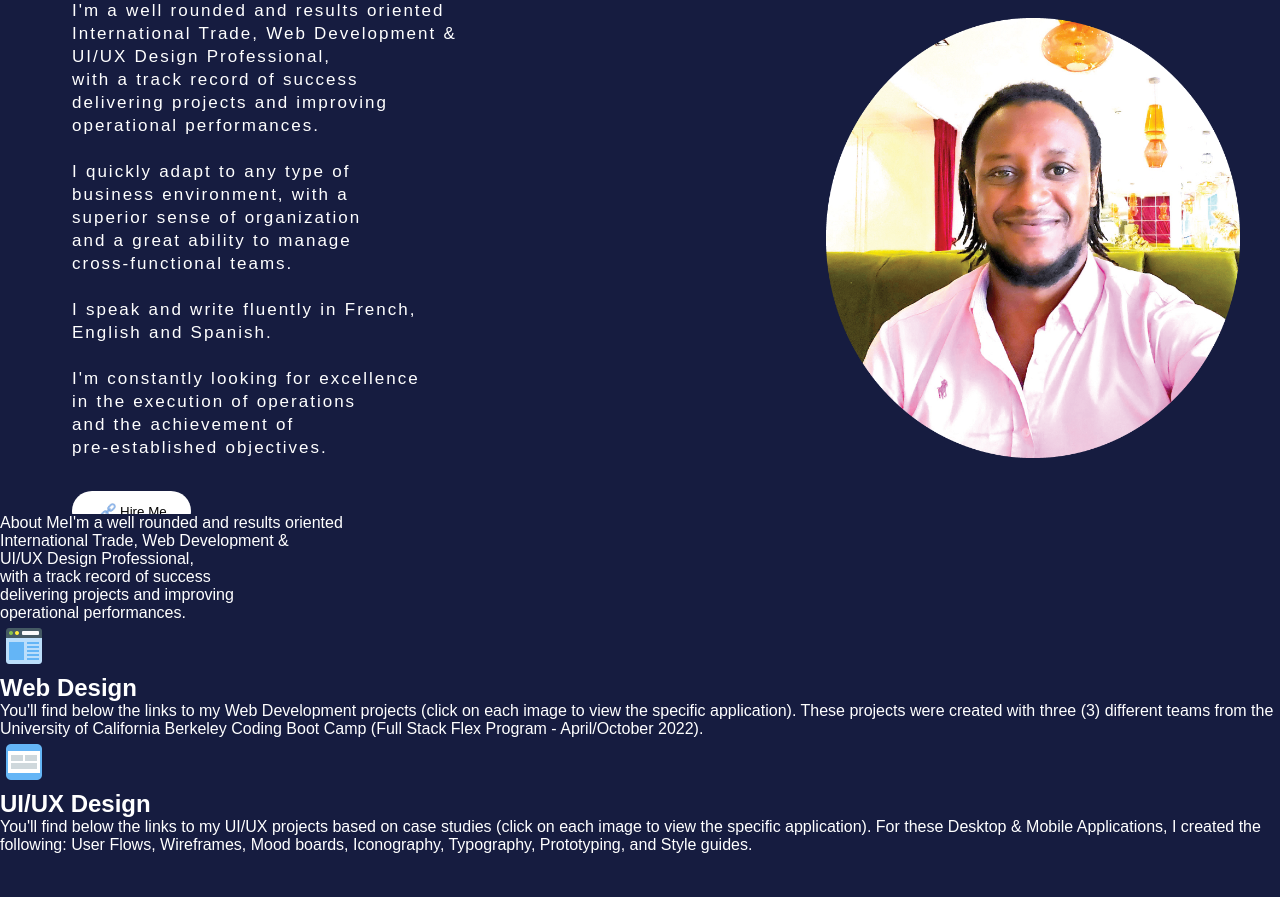
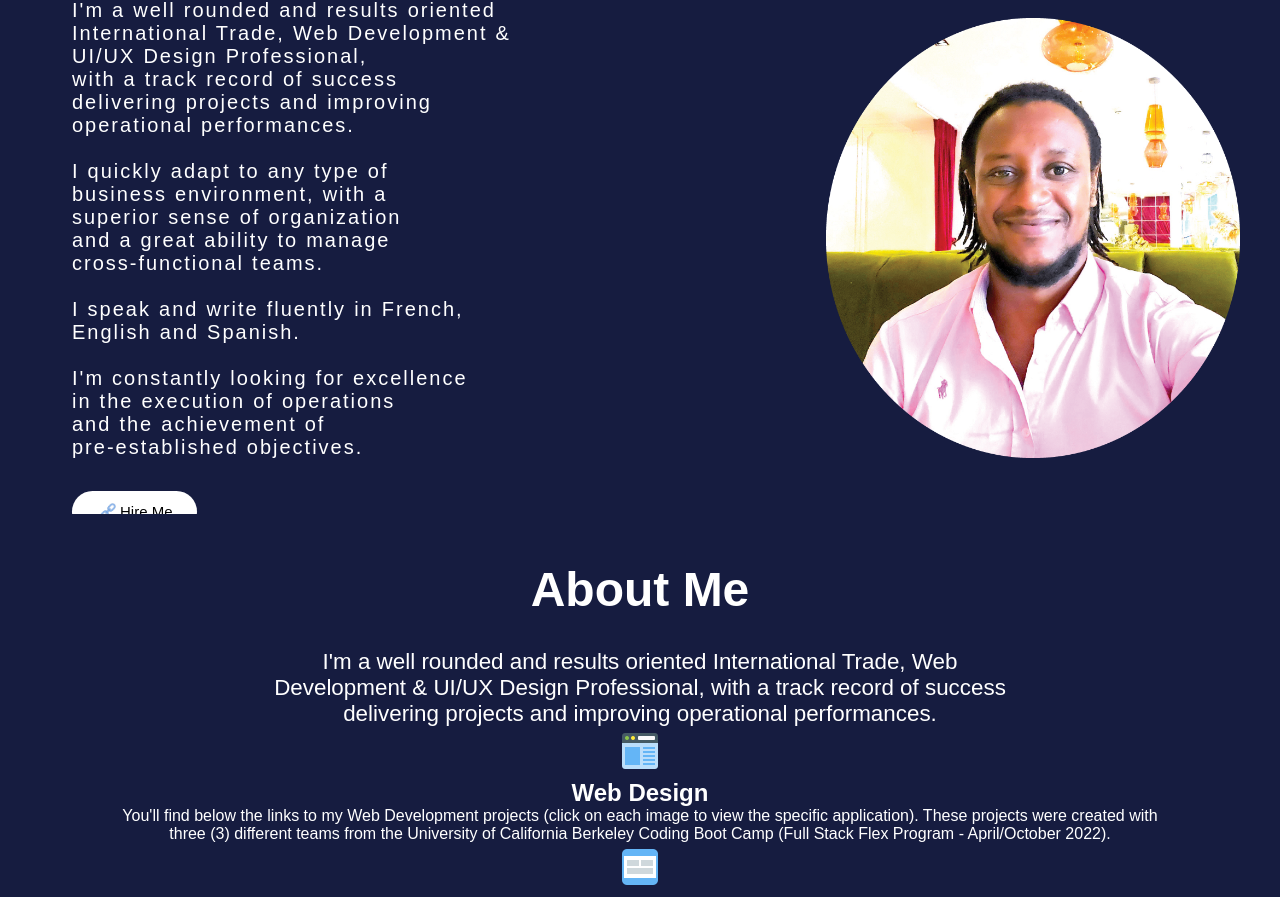
Before and after one commit to TheAnswer07/Portfolio, a React (Create React App) app: page / in a window 1280 px wide. Shown: the part 302-1199 px from the top of the page. Before the commit the page ends 1156 px from the top, so only its background shows below. Built offline with nearby package versions, Linux system fonts and the light colour scheme.

Commit message:
skills description styling started

```diff
--- a/src/components/NavBar/Intro/intro.css
+++ b/src/components/NavBar/Intro/intro.css
@@ -39,8 +39,8 @@ justify-content: center;
 
 .introPara {
     /* color: rgb(139, 175, 246); */
-    font-size: 17px;
-    font-weight: 100;
+    font-size: 20px;
+    font-weight: 50;
     letter-spacing: 2px;
     word-spacing: 0.5px;
     line-height: 23px;
@@ -49,6 +49,7 @@ justify-content: center;
 
 .btn {
     border: none;
+    font-size: 15px;
     background: white;
     color: rgb(0, 0, 0);
     display: flex;
--- a/src/components/NavBar/navbar.css
+++ b/src/components/NavBar/navbar.css
@@ -1,4 +1,6 @@
 .navbar {
+    background: rgb(22, 28, 64);
+    font-size: 1.4rem;
     height: 5rem;
     width: 100vw;
     max-width: 75rem;
@@ -9,7 +11,7 @@
     justify-content: space-between;
     position: sticky;
     top: 0;
-    z-index: 3;
+    z-index: 5;
 }
 
 .logo {
@@ -37,6 +39,7 @@
 
 .desktopMenuBtn {
     border: none;
+    font-size: 15px;
     background: white;
     color: black;
     display: flex;
--- a/src/components/Skills/skills.css
+++ b/src/components/Skills/skills.css
@@ -0,0 +1,24 @@
+#skills {
+    overflow: hidden;
+    width: 200vw;
+    max-width: 65rem;
+    display: flex;
+    flex-direction: column;
+    align-items: center;
+    justify-content: center;
+    text-align: center;
+    margin: 0 auto;
+}
+
+.skillTitle {
+    font-size: 3rem;
+    font-weight: 700;
+    padding-top: 3rem;
+    margin-bottom: 2rem;
+}
+
+.skillDescription {
+    font-size: 1.4rem;
+    max-width: 50rem;
+    padding: 0 2rem;
+}
--- a/src/components/Skills/skills.js
+++ b/src/components/Skills/skills.js
@@ -8,9 +8,9 @@ const skills = () => {
     return (
         <section id="skills">
             <span className="skillTitle">About Me</span>
-            <span className="skillDescription">I'm a well rounded and results oriented <br />International Trade,
-                Web Development & <br />UI/UX Design Professional, <br />with a track record
-                of success <br />delivering projects and improving <br />operational performances.</span>
+            <span className="skillDescription">I'm a well rounded and results oriented International Trade,
+                Web Development & UI/UX Design Professional, with a track record
+                of success delivering projects and improving operational performances.</span>
 
             <div className="skillBars">
                 <div className="skillBar">
```
